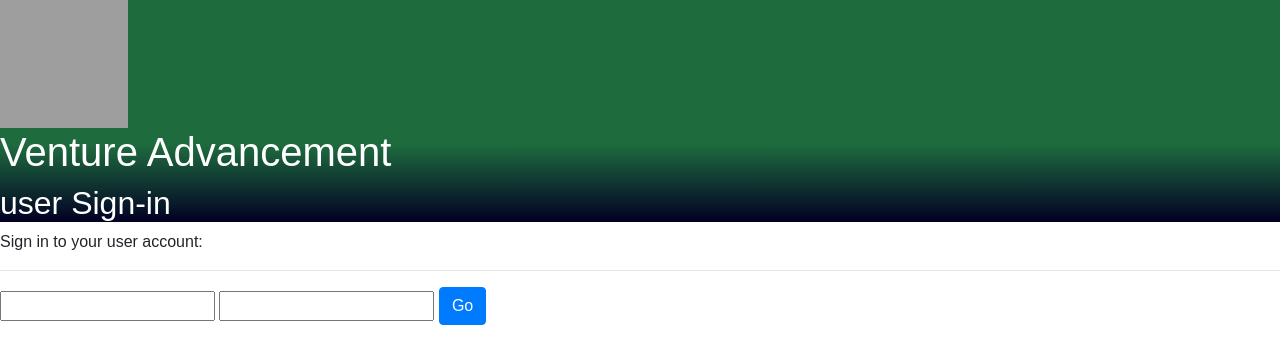
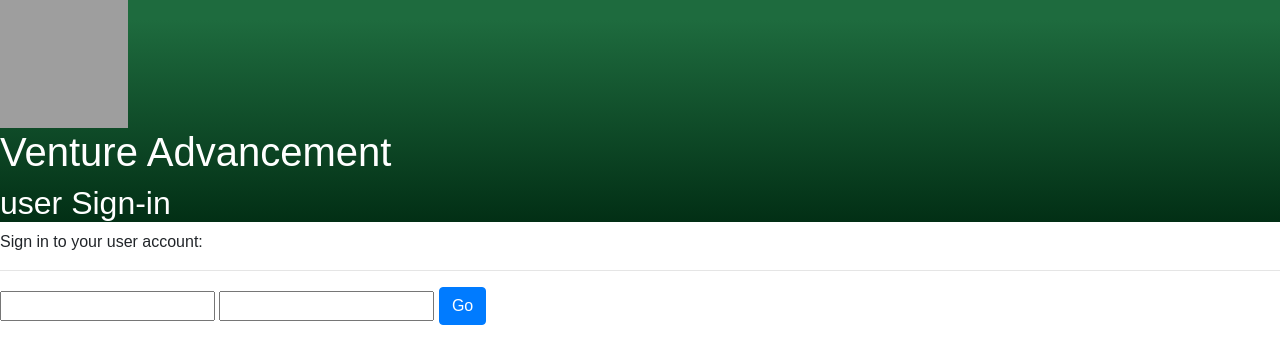
Before and after one commit to kketg/Venture-Scout-Advancement-Tool, a Flask app: page /signin/user/ in a window 1280 px wide. Shown: the top 364 px of the page. Run offline with Flask 2, Linux system fonts and the light colour scheme; some libraries are stand-ins or nearby versions; grey boxes are pictures that could not be loaded.

Commit message:
new look good

```diff
--- a/templates/signin.html
+++ b/templates/signin.html
@@ -13,8 +13,8 @@
         }
         #heading{
             /*background-color: #1E6B3E;*/
-            background: rgb(2,0,36);
-            background: linear-gradient(0deg, rgba(2,0,36,1) 0%, rgba(30,107,62,1) 35%);
+            background: rgb(2,47,21);
+            background: linear-gradient(0deg, rgba(2,47,21,1) 0%, rgba(30,107,62,1) 91%);
             color: white;
             font-style: normal;
         }
@@ -48,7 +48,7 @@
         window.location.replace(url);
       }
     </script>
-    <div id="fun">
+    <div id="bodi">
         <input type="text" id="user"></input>
         <input type="password" id="password"></input>
         <button class="btn btn-primary" type="button" onclick="doauth();">Go</button>
--- a/templates/template.html
+++ b/templates/template.html
@@ -10,8 +10,8 @@
         }
         #heading{
             /*background-color: #1E6B3E;*/
-            background: rgb(2,0,36);
-            background: linear-gradient(0deg, rgba(2,0,36,1) 0%, rgba(30,107,62,1) 35%);
+            background: rgb(2,47,21);
+            background: linear-gradient(0deg, rgba(2,47,21,1) 0%, rgba(30,107,62,1) 91%);
             color: white;
             font-style: normal;
         }
```
